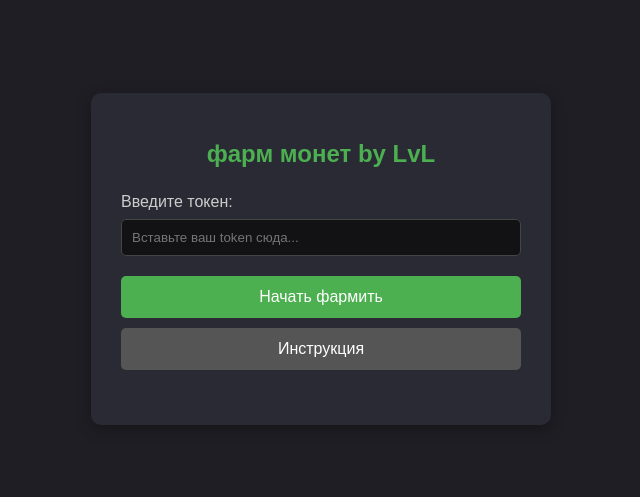
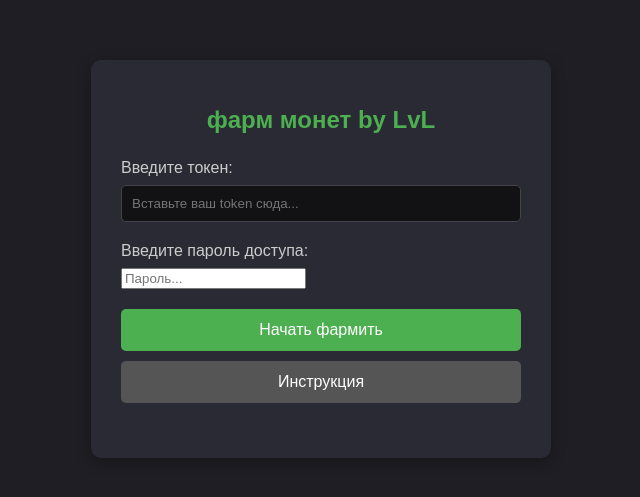
Before and after one commit to TEMACHIK/wswd, a plain HTML site: page index.html in a window 1280 px wide. Shown: the part 141-638 px from the top of the page, without its empty margins (319-959 px from the left). Drawn offline with Linux system fonts and the light colour scheme.

Commit message:
Update index.html

```diff
--- a/index.html
+++ b/index.html
@@ -16,13 +16,17 @@
             <input type="text" id="token-input" placeholder="Вставьте ваш token сюда...">
         </div>
 
+        <div class="input-group">
+            <label for="password-input">Введите пароль доступа:</label>
+            <input type="password" id="password-input" placeholder="Пароль...">
+        </div>
+
         <button id="start-btn" class="btn btn-primary">Начать фармить</button>
         <button id="info-btn" class="btn btn-secondary">Инструкция</button>
 
         <div id="status-message" class="status-message"></div>
     </div>
 
-    <!-- Модальное окно (Инструкция) -->
     <div id="modal" class="modal">
         <div class="modal-content">
             <span class="close-btn">&times;</span>
```
